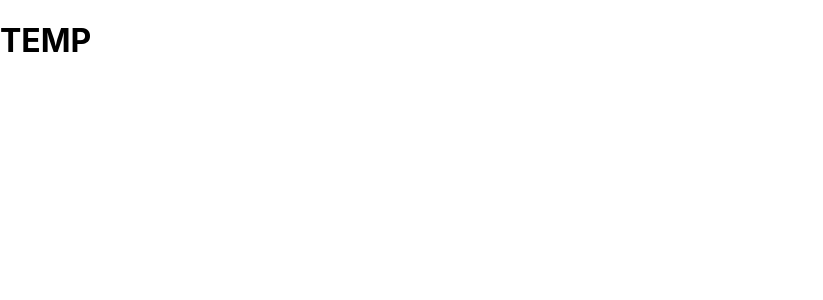
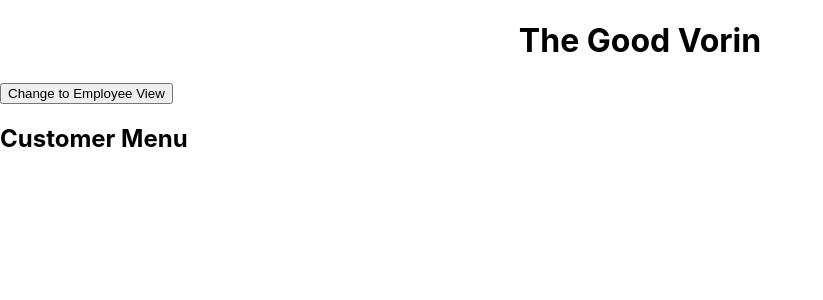
Before and after one commit to TJEverett/wine_shop, a React (Create React App) app: page / in a window 1280 px wide. Shown: the top 300 px of the page, without its empty margins (0-823 px from the left). Built offline with nearby package versions, Linux system fonts and the light colour scheme.

Commit message:
add Header and basic AppControl components to load in App

```diff
--- a/src/components/App.js
+++ b/src/components/App.js
@@ -1,9 +1,12 @@
 import React from "react";
+import Header from "./Header";
+import AppControl from "./AppControl";
 
 function App() {
   return (
     <React.Fragment>
-      <h1>TEMP</h1>
+      <Header />
+      <AppControl />
     </React.Fragment>
   );
 }
--- /dev/null
+++ b/src/components/AppControl.js
@@ -0,0 +1,48 @@
+import React from "react";
+
+class AppControl extends React.Component {
+
+  constructor(props){
+    super(props);
+    this.state = {
+      pageName: "Customer"
+    };
+  }
+
+  switchView = () => {
+    let newValue = "Customer";
+    if(this.state.pageName === newValue){
+      newValue = "Employee";
+    }
+    this.setState({pageName: newValue});
+  }
+
+
+
+
+  render(){
+    let currentlyVisibleComponent = null;
+    let currentlyVisibleButton = null;
+
+    if(this.state.pageName === "Customer") {
+      currentlyVisibleComponent = <h2>Customer Menu</h2>;
+      currentlyVisibleButton = <button onClick={this.switchView}>Change to Employee View</button>;
+    } else if(this.state.pageName === "Employee") {
+      currentlyVisibleComponent = <h2>Employee View</h2>;
+      currentlyVisibleButton = <button onClick={this.switchView}>Change to Customer Menu</button>;
+    } else {
+      currentlyVisibleComponent = <h2>Page Broke</h2>;
+      currentlyVisibleButton = <button onClick={this.switchView}>Attempt to Fix</button>
+    }
+
+    return(
+      <React.Fragment>
+        {currentlyVisibleButton}
+        {currentlyVisibleComponent}
+      </React.Fragment>
+    )
+  }
+
+}
+
+export default AppControl
--- /dev/null
+++ b/src/components/Header.js
@@ -0,0 +1,14 @@
+import React from "react";
+
+function Header() {
+  const headerStyles = {
+    display: "flex",
+    justifyContent: "center"
+  };
+
+  return (
+    <h1 style={headerStyles}>The Good Vorin</h1>
+  );
+}
+
+export default Header;
```
